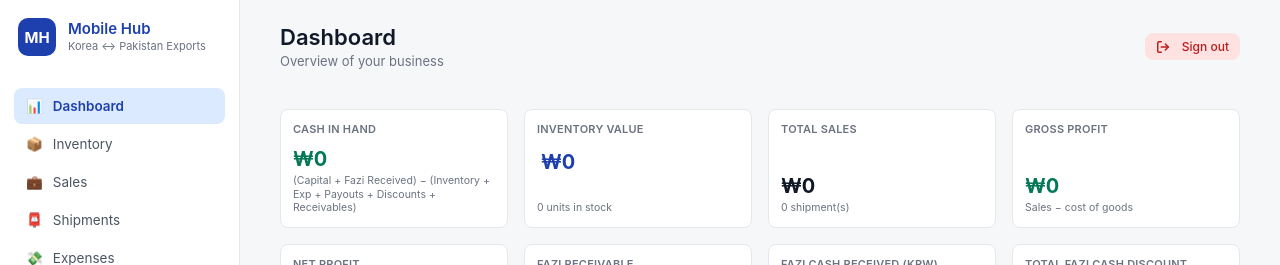
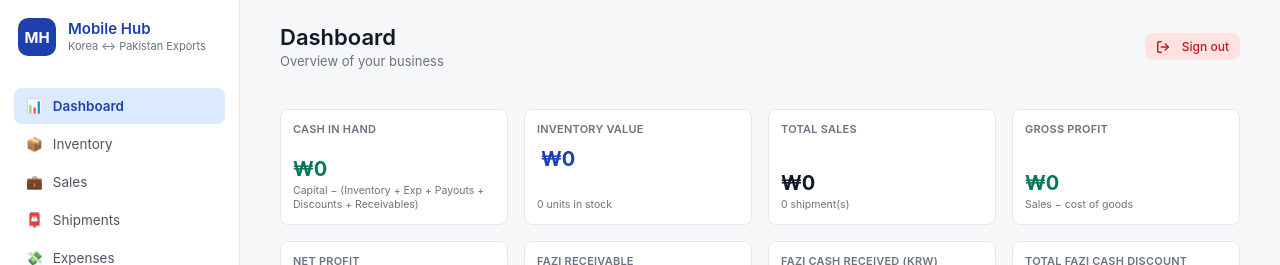
Before and after one commit to Matee-ul-razaa/Mobile_Hub, a React (Vite) app in the folder frontend/: page / in a window 1280 px wide. Shown: the top 265 px of the page. Built offline with nearby package versions, Linux system fonts and the light colour scheme; no server answers; sample sign-in values are in the browser's storage.

Commit message:
Revert CIH formula to capital-centric (no Fazi Received in Cash IN)

```diff
--- a/frontend/src/pages/Dashboard.jsx
+++ b/frontend/src/pages/Dashboard.jsx
@@ -88,7 +88,7 @@ const Dashboard = ({ toggleMenu, onLogout }) => {
         <div className="kpi">
           <div className="kpi-label">Cash In Hand</div>
           <div className={`kpi-value ${a.cashInHand >= 0 ? 'pos' : 'neg'}`}>{fmtKRW(a.cashInHand)}</div>
-          <div className="kpi-sub">(Capital + Fazi Received) − (Inventory + Exp + Payouts + Discounts + Receivables)</div>
+          <div className="kpi-sub">Capital − (Inventory + Exp + Payouts + Discounts + Receivables)</div>
         </div>
         <div className="kpi">
           <div className="kpi-label">Inventory Value</div>
--- a/frontend/src/utils.js
+++ b/frontend/src/utils.js
@@ -70,9 +70,9 @@ export const agg = (data) => {
   // Total cost of ALL phones ever purchased (cash that left your hand)
   const invTotalCost = inventory.reduce((a, x) => a + (Number(x.purchasePrice) || 0), 0);
 
-  // CASH IN = Investor Capital + Owner Investment + Fazi Cash Received (Excel ledger logic)
-  const totalCashIn = ownerCapital + totalCapital + hawalaIn;
-  // CASH OUT = Inventory Cost + Expenses + Payouts + Fazi Receivables + Hawala Pending + Hawala Discounts + Manual Out
+  // CASH IN = Investor + My Investment (Capital-centric approach)
+  const totalCashIn = ownerCapital + totalCapital;
+  // CASH OUT = Inventory Cost + Expenses + Payouts + Pending Receivables + Hawala Discounts + Manual Out
   const totalCashOut = invTotalCost + totalExp + totalPaid + hawalaPending + pendingReceivable + hawalaDiscount + manualCashOut;
   const cashInHand = totalCashIn - totalCashOut;
 
```
